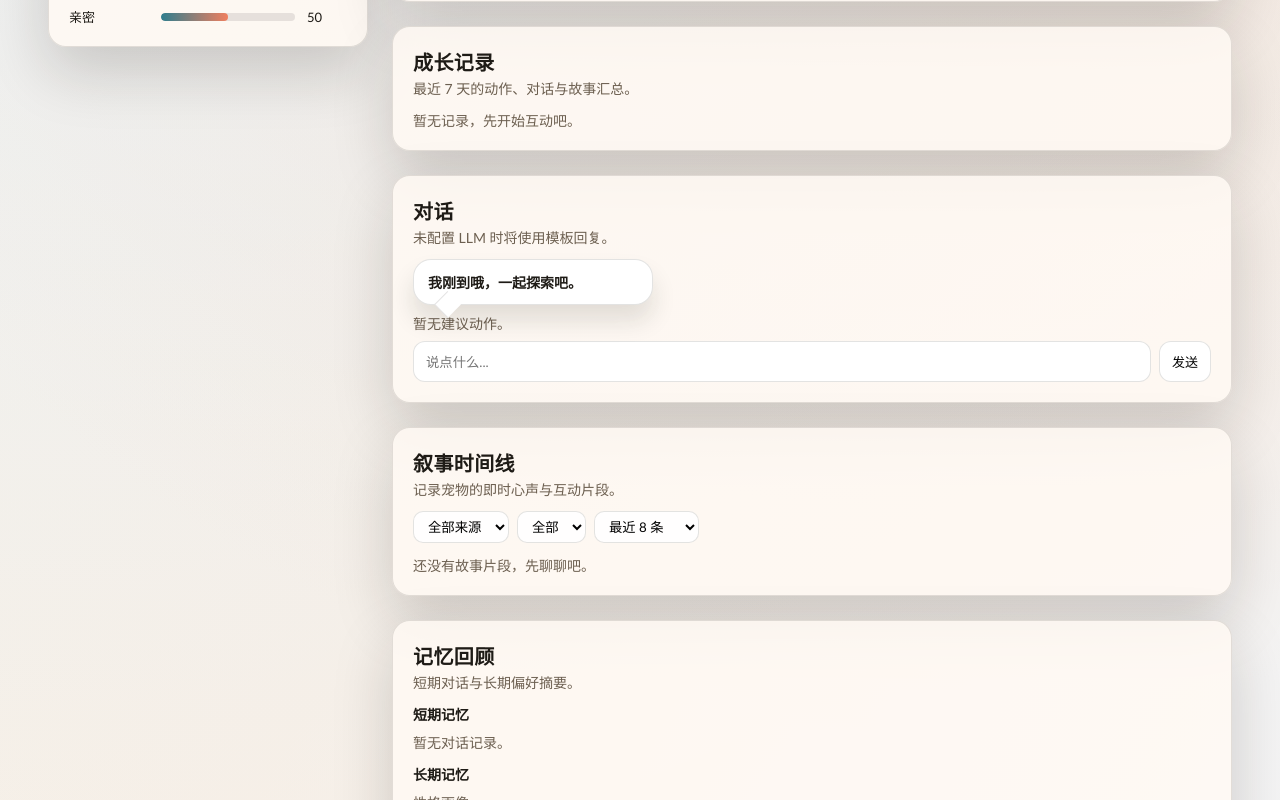
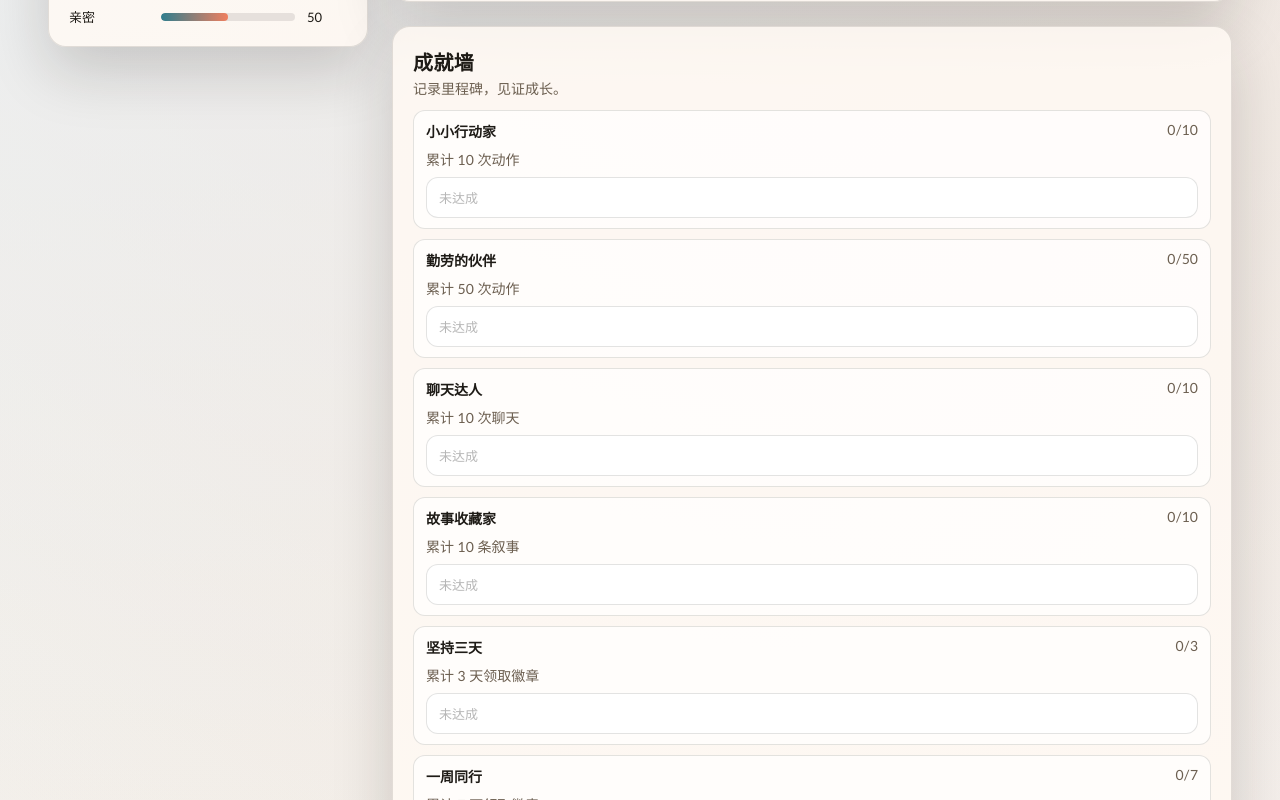
Before and after one commit to MarsDoge/ai-pet, a Next.js app in the folder apps/web/: page / in a window 1280 px wide. Shown: the part 860-1660 px from the top of the page. Built offline with nearby package versions, Linux system fonts and the light colour scheme.

Commit message:
feat(web): add achievements panel
Fixes #83

```diff
--- /dev/null
+++ b/apps/web/app/components/AchievementsPanel.tsx
@@ -0,0 +1,104 @@
+import type { EventLogEntry } from "@ai-pet/pet-memory";
+
+type Achievement = {
+  id: string;
+  title: string;
+  description: string;
+  target: number;
+  kind: "actions" | "chat" | "narrative" | "badges";
+};
+
+type AchievementsPanelProps = {
+  entries: EventLogEntry[];
+  claimed: string[];
+  badgeDates: string[];
+  onClaim: (id: string) => void;
+};
+
+const ACHIEVEMENTS: Achievement[] = [
+  { id: "actions-10", title: "小小行动家", description: "累计 10 次动作", target: 10, kind: "actions" },
+  { id: "actions-50", title: "勤劳的伙伴", description: "累计 50 次动作", target: 50, kind: "actions" },
+  { id: "chat-10", title: "聊天达人", description: "累计 10 次聊天", target: 10, kind: "chat" },
+  { id: "story-10", title: "故事收藏家", description: "累计 10 条叙事", target: 10, kind: "narrative" },
+  { id: "badge-3", title: "坚持三天", description: "累计 3 天领取徽章", target: 3, kind: "badges" },
+  { id: "badge-7", title: "一周同行", description: "累计 7 天领取徽章", target: 7, kind: "badges" }
+];
+
+const ACTION_TYPES = new Set(["FEED", "PET", "BATH", "PLAY", "SLEEP"]);
+
+function countStats(entries: EventLogEntry[], badgeDates: string[]) {
+  let actions = 0;
+  let chats = 0;
+  let narratives = 0;
+  for (const entry of entries) {
+    if (ACTION_TYPES.has(entry.type)) actions += 1;
+    if (entry.type === "CHAT") chats += 1;
+    if (entry.type === "NARRATIVE") narratives += 1;
+  }
+
+  return {
+    actions,
+    chats,
+    narratives,
+    badges: badgeDates.length
+  };
+}
+
+export function AchievementsPanel({
+  entries,
+  claimed,
+  badgeDates,
+  onClaim
+}: AchievementsPanelProps) {
+  const stats = countStats(entries, badgeDates);
+
+  return (
+    <section className="panel soft">
+      <h2 className="section-title">成就墙</h2>
+      <p className="subtle">记录里程碑，见证成长。</p>
+      <div style={{ marginTop: 12, display: "grid", gap: 10 }}>
+        {ACHIEVEMENTS.map((achievement) => {
+          const progress =
+            achievement.kind === "actions"
+              ? stats.actions
+              : achievement.kind === "chat"
+                ? stats.chats
+                : achievement.kind === "narrative"
+                  ? stats.narratives
+                  : stats.badges;
+          const done = progress >= achievement.target;
+          const isClaimed = claimed.includes(achievement.id);
+          return (
+            <div
+              key={achievement.id}
+              style={{
+                display: "grid",
+                gap: 8,
+                padding: "10px 12px",
+                borderRadius: 12,
+                border: "1px solid var(--border)",
+                background: done ? "rgba(64, 159, 112, 0.12)" : "rgba(255, 255, 255, 0.7)"
+              }}
+            >
+              <div style={{ display: "flex", justifyContent: "space-between", gap: 8 }}>
+                <strong style={{ fontSize: 14 }}>{achievement.title}</strong>
+                <span className="subtle">
+                  {Math.min(progress, achievement.target)}/{achievement.target}
+                </span>
+              </div>
+              <span className="subtle">{achievement.description}</span>
+              <button
+                className="action-button"
+                type="button"
+                disabled={!done || isClaimed}
+                onClick={() => onClaim(achievement.id)}
+              >
+                {isClaimed ? "已领取" : done ? "领取成就" : "未达成"}
+              </button>
+            </div>
+          );
+        })}
+      </div>
+    </section>
+  );
+}
--- a/apps/web/app/lib/state.ts
+++ b/apps/web/app/lib/state.ts
@@ -57,6 +57,7 @@ export function createInitialAppState(now: number): AppState {
     },
     memory: createDefaultMemory(),
     dailyBadges: [],
+    achievements: [],
     providerErrorDismissedAt: undefined,
     autoSpeakEnabled: true,
     autoSpeakCount: 0,
@@ -395,6 +396,11 @@ function hydrateDailyBadges(raw: unknown): string[] {
   return raw.filter((item) => typeof item === "string");
 }
 
+function hydrateAchievements(raw: unknown): string[] {
+  if (!Array.isArray(raw)) return [];
+  return raw.filter((item) => typeof item === "string");
+}
+
 export function loadFromSaveData(save: SaveData, now: number): AppState {
   const inventory = hydrateInventory(save.kv?.inventory);
   const llmProvider = hydrateProvider(save.kv?.llmProvider);
@@ -402,6 +408,7 @@ export function loadFromSaveData(save: SaveData, now: number): AppState {
   const autoSpeak = hydrateAutoSpeak(save.kv?.autoSpeak, now);
   const memory = hydrateMemory(save.kv?.memory);
   const dailyBadges = hydrateDailyBadges(save.kv?.dailyBadges);
+  const achievements = hydrateAchievements(save.kv?.achievements);
   const base: AppState = {
     pet: { ...save.state, lastTickAt: save.state.lastTickAt ?? 0 },
     log: save.log ?? [],
@@ -412,6 +419,7 @@ export function loadFromSaveData(save: SaveData, now: number): AppState {
     settingsPanels,
     memory,
     dailyBadges,
+    achievements,
     providerErrorDismissedAt:
       typeof save.kv?.providerErrorDismissedAt === "number"
         ? save.kv.providerErrorDismissedAt
--- a/apps/web/app/lib/storage.ts
+++ b/apps/web/app/lib/storage.ts
@@ -62,6 +62,7 @@ export function persistSaveData(state: AppState): void {
       providerErrorDismissedAt: state.providerErrorDismissedAt,
       memory: state.memory,
       dailyBadges: state.dailyBadges,
+      achievements: state.achievements,
       autoSpeak: {
         enabled: state.autoSpeakEnabled,
         count: state.autoSpeakCount,
@@ -85,6 +86,7 @@ export function buildExportPayload(state: AppState): string {
       providerErrorDismissedAt: state.providerErrorDismissedAt,
       memory: state.memory,
       dailyBadges: state.dailyBadges,
+      achievements: state.achievements,
       autoSpeak: {
         enabled: state.autoSpeakEnabled,
         count: state.autoSpeakCount,
--- a/apps/web/app/lib/types.ts
+++ b/apps/web/app/lib/types.ts
@@ -43,6 +43,7 @@ export type AppState = {
   };
   memory: MemoryState;
   dailyBadges: string[];
+  achievements: string[];
   autoSpeakEnabled: boolean;
   autoSpeakCount: number;
   autoSpeakDate: string;
--- a/apps/web/app/page.tsx
+++ b/apps/web/app/page.tsx
@@ -22,6 +22,7 @@ import {
 import type { AppState } from "./lib/types";
 import { ActionBar } from "./components/ActionBar";
 import { ActionFeedback } from "./components/ActionFeedback";
+import { AchievementsPanel } from "./components/AchievementsPanel";
 import { Backpack } from "./components/Backpack";
 import { ChatPanel } from "./components/ChatPanel";
 import { DailyGoals } from "./components/DailyGoals";
@@ -164,6 +165,18 @@ export default function HomePage() {
               )
             }
           />
+          <AchievementsPanel
+            entries={state.log}
+            badgeDates={state.dailyBadges}
+            claimed={state.achievements}
+            onClaim={(id) =>
+              setState((prev) =>
+                prev.achievements.includes(id)
+                  ? prev
+                  : { ...prev, achievements: [...prev.achievements, id] }
+              )
+            }
+          />
           <GrowthLog entries={state.log} claimedDates={state.dailyBadges} />
           <ChatPanel
             onSend={handleChatSend}
```
Also changed, not shown: 1 other file (tests, documents, lock files or other folders).
